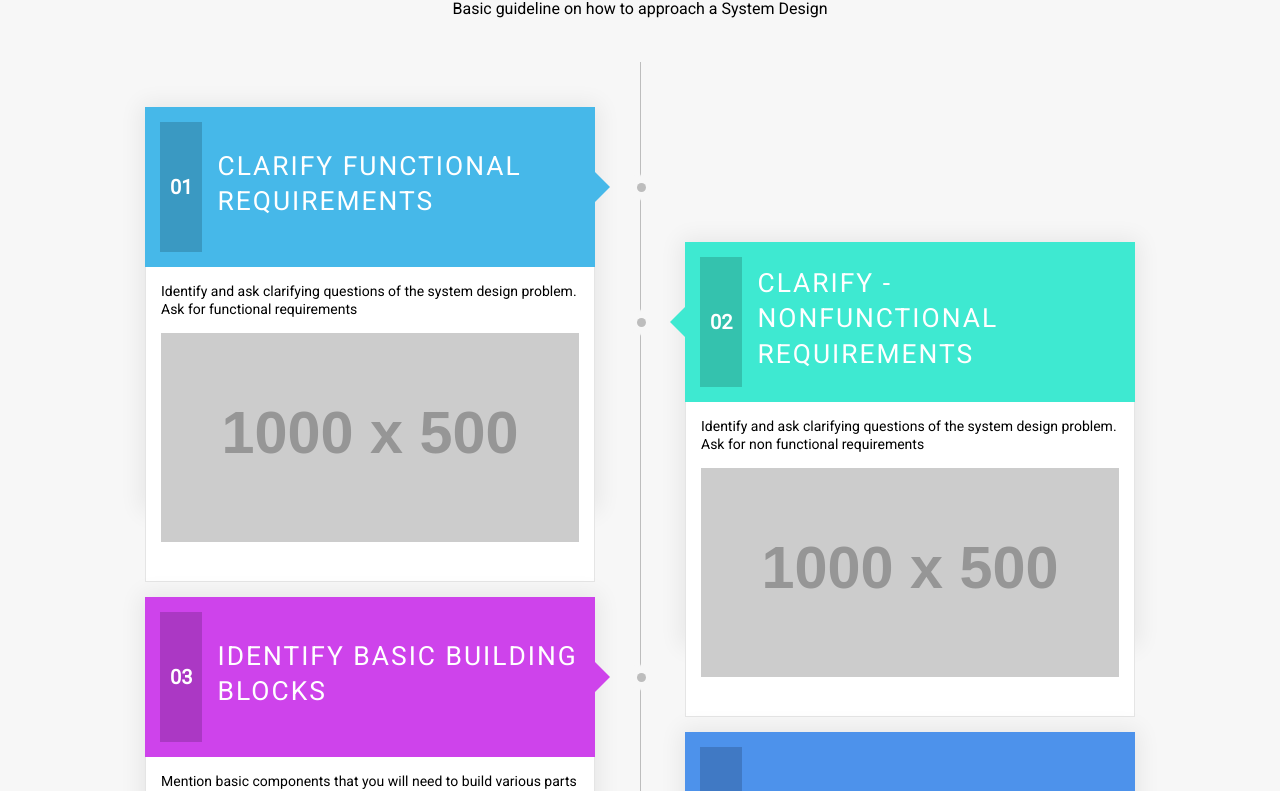
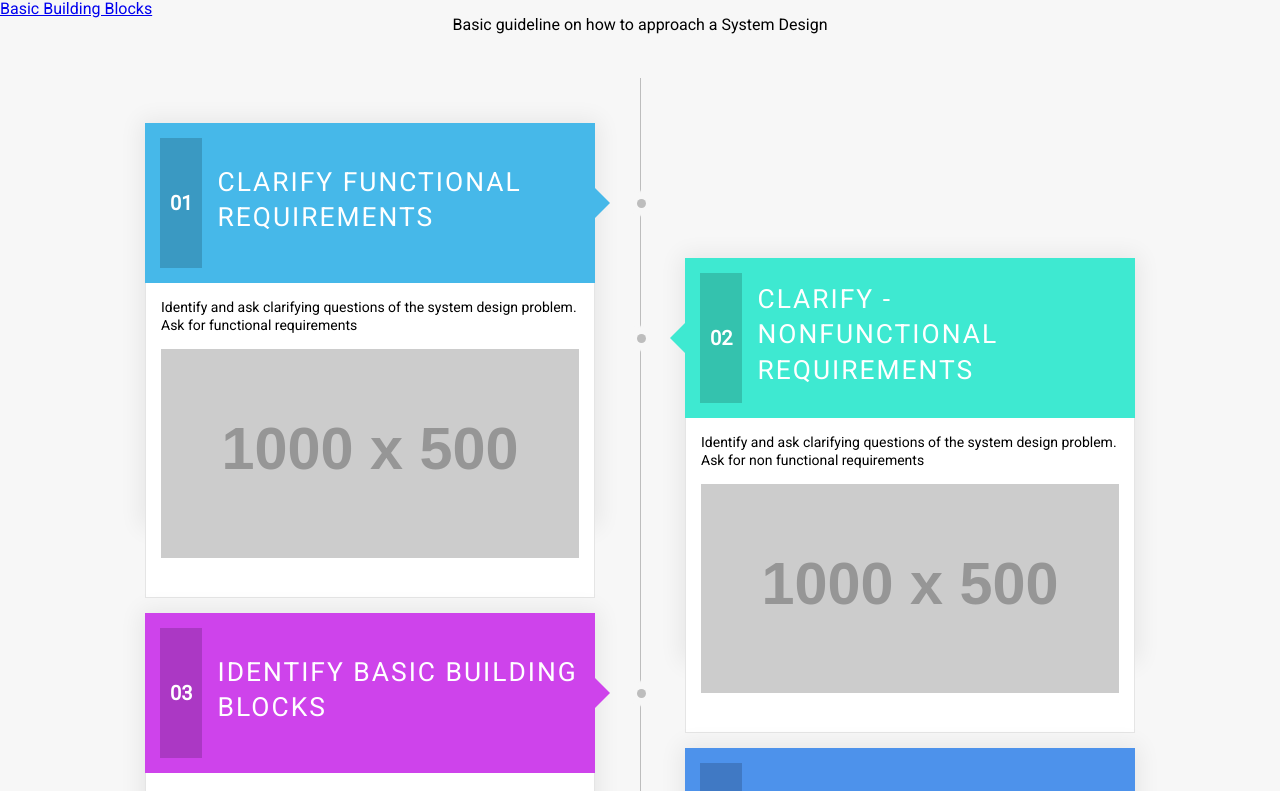
Before and after one commit to michelleyho/portfolio, a plain HTML site: page index.html in a window 1280 px wide. Shown: the part 168-959 px from the top of the page. Drawn offline with nearby package versions, Linux system fonts and the light colour scheme; placeholder pictures from the web are drawn by us.

Commit message:
Update index.html
add relative path to another page

```diff
--- a/index.html
+++ b/index.html
@@ -11,6 +11,7 @@
 <!-- partial:index.partial.html -->
 <section id=timeline>
 	<h1>System Design Steps</h1>
+	<a href="./basic_blocks.html">Basic Building Blocks</a>
 	<p class="leader">Basic guideline on how to approach a System Design</p>
 	<div class="demo-card-wrapper">
 		<div class="demo-card demo-card--step1">
```
